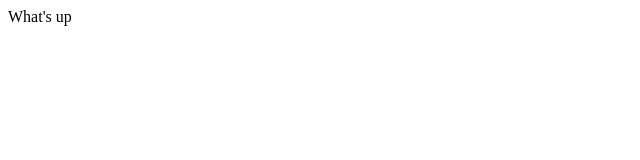
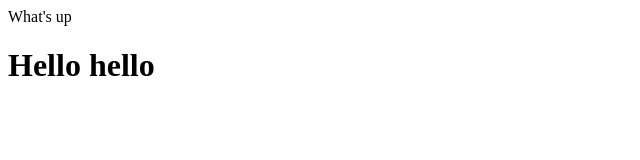
Before and after one commit to akshayvkt/git101, a plain HTML site: page index.html in a window 1280 px wide. Shown: the whole page, without its empty margins (0-640 px from the left). Drawn offline with Linux system fonts and the light colour scheme.

Commit message:
New branch with a line on html lfgoo

```diff
--- a/index.html
+++ b/index.html
@@ -1 +1,2 @@
 <div>What's up</div>
+<h1>Hello hello</h1>
```
